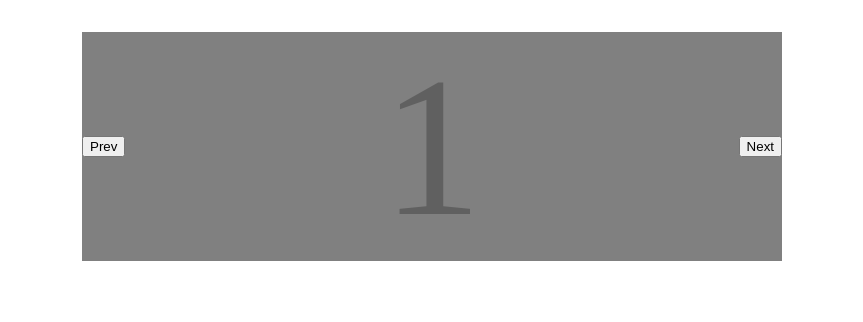
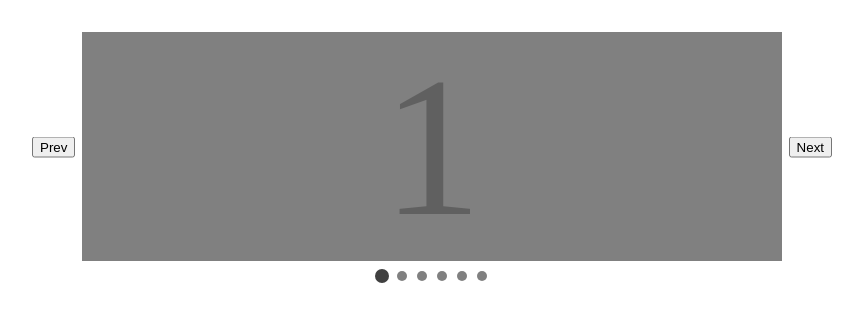
Before and after one commit to Blasfah/Flight, a plain HTML site: page index.html in a window 1280 px wide. Shown: the whole page, without its empty margins (208-1071 px from the left). Drawn offline with Linux system fonts and the light colour scheme.

Commit message:
Pagination

```diff
--- a/flight.js
+++ b/flight.js
@@ -2,6 +2,7 @@ function flight(flight_ID){
 
     let flight_el = document.getElementById(flight_ID);
     let flight_track = flight_el.querySelector('.flight-track');
+    let flight_slides = flight_track.querySelectorAll('.flight-slide');
 
     let current_index = 0;
 
@@ -11,7 +12,64 @@ function flight(flight_ID){
     prev_button?.addEventListener('click', () => { current_index--; setIndex(current_index); });
     next_button?.addEventListener('click', () => { current_index++; setIndex(current_index); });
 
+    //pagination
+
+    let pagination_el = addElementWithClasses('flight-pagination', flight_el);
+
+    flight_slides.forEach((Element, index) => {
+        let pagination_dot = addElementWithClasses('flight-pagination-dot', pagination_el);
+        pagination_dot.addEventListener('click', () => {
+            setIndex(index);
+        })
+    })
+
+    let pagination_dots = pagination_el.querySelectorAll('.flight-pagination-dot');
+
     function setIndex(index){
+
+        //clamping the indexes
+        index = clamp(index, 0, flight_slides.length - 1);
+        current_index = index;
+
+        //setting classes for the slides
+        flight_slides.forEach(Element =>{
+            if(Element.classList.contains('flight-slide-active')){
+                Element.classList.remove('flight-slide-active');
+            }
+        })
+        flight_slides[index].classList.add('flight-slide-active');
+
+        //setting classes for the dots
+        pagination_dots.forEach(Element =>{
+            if(Element.classList.contains('flight-pagination-dot-active')){
+                Element.classList.remove('flight-pagination-dot-active');
+            }
+        })
+        pagination_dots[index].classList.add('flight-pagination-dot-active');
+
+        //setting the track position
         flight_track.style.transform = `translateX(-${flight_track.offsetWidth * index}px`;
+        return current_index;
     }
+
+    setIndex(current_index); // initialize the first slide
 }
+
+//utils
+
+function addElementWithClasses(classes, target){
+    let el = document.createElement('div');
+    el.classList.add(classes);
+    target.appendChild(el);
+    return el;
+}
+
+const clamp = (num, min, max) => Math.min(Math.max(num, min), max);
+
+//todo
+
+//only add transition on button click
+//add settings for transition time
+//add gap setting
+//add slides per page setting
+//generate buttons with js
--- a/index.html
+++ b/index.html
@@ -16,6 +16,7 @@
                 <button class="flight-btn flight-btn-prev">Prev</button>
                 <button class="flight-btn flight-btn-next">Next</button>
             </div>
+            <div class="flight-view">
                 <div class="flight-track">
                     <div class="flight-slide">1</div>
                     <div class="flight-slide">2</div>
@@ -25,6 +26,7 @@
                     <div class="flight-slide">6</div>
                 </div>
             </div>
+        </div>
     </main>
 </body>
 </html>
--- a/style.css
+++ b/style.css
@@ -11,16 +11,23 @@ main{
 
 .flight{
     position: relative;
-    overflow: hidden;
 }
 
 .flight-buttons{
-    inset: 0;
+    top: 50%;
+    left: -50px;
+    right: -50px;
+    transform: translateY(-50%);
     position: absolute;
     z-index: 1;
     display: flex;
+    height: fit-content;
     justify-content: space-between;
     align-items: center;
+}
+
+.flight-view{
+    overflow: hidden;
 }
 
 .flight-track{
@@ -30,10 +37,40 @@ main{
 
 .flight-slide{
     flex: 0 0 100%;
-    background-color: #808080;
+    background-color: #606060;
     font-size: 200px;
     color: #606060;
     display: flex;
     justify-content: center;
     align-items: center;
+    transition: 0.3s;
+    transform: scale(0.8);
 }
+
+.flight-slide-active{
+    transform: scale(1);
+    background-color: #808080;
+}
+
+.flight-pagination{
+    position: absolute;
+    display: flex;
+    width: 100%;
+    justify-content: center;
+    gap: 10px;
+    bottom: -20px;
+}
+
+.flight-pagination-dot{
+    width: 10px;
+    height: 10px;
+    background-color: #808080;
+    border-radius: 50%;
+    cursor: pointer;
+    transition: 0.3s;
+}
+
+.flight-pagination-dot-active{
+    background-color: #404040;
+    transform: scale(1.4);
+}
```
Lines whose indentation alone changed are shown as unchanged.
